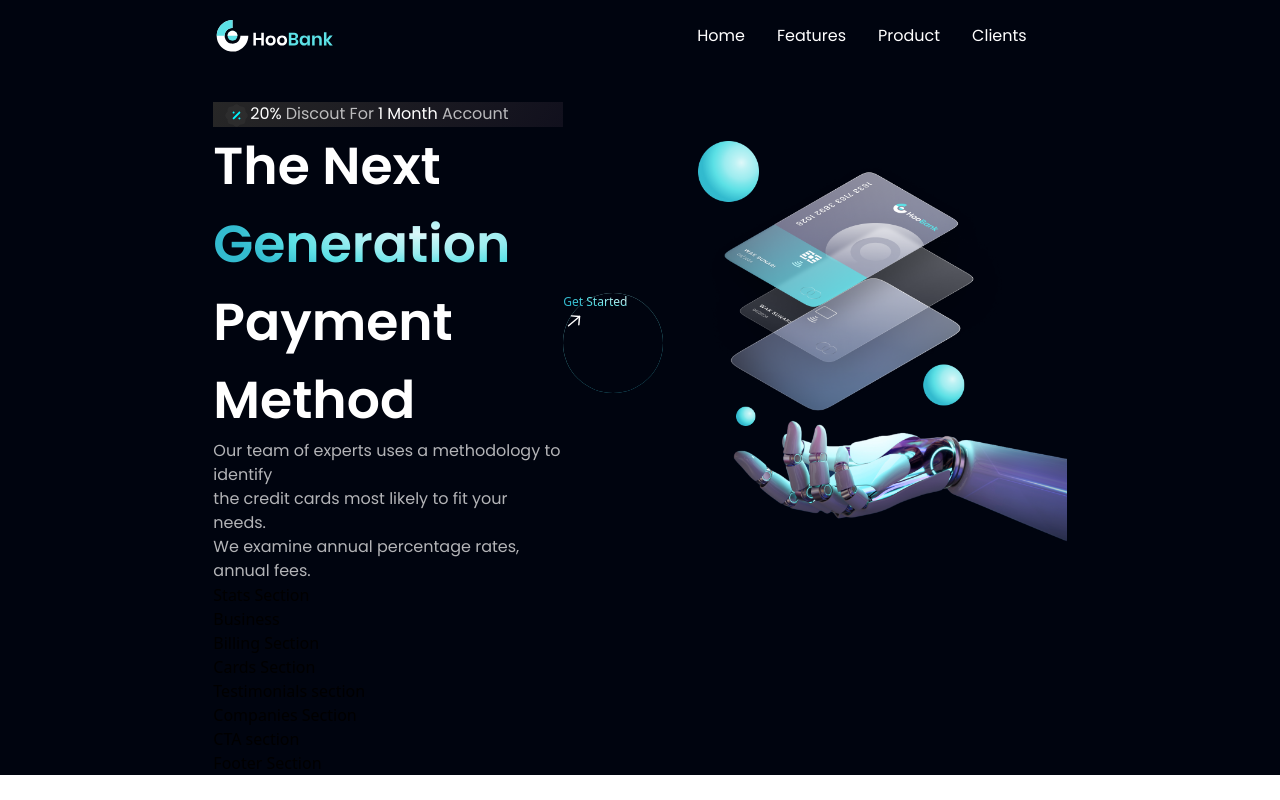
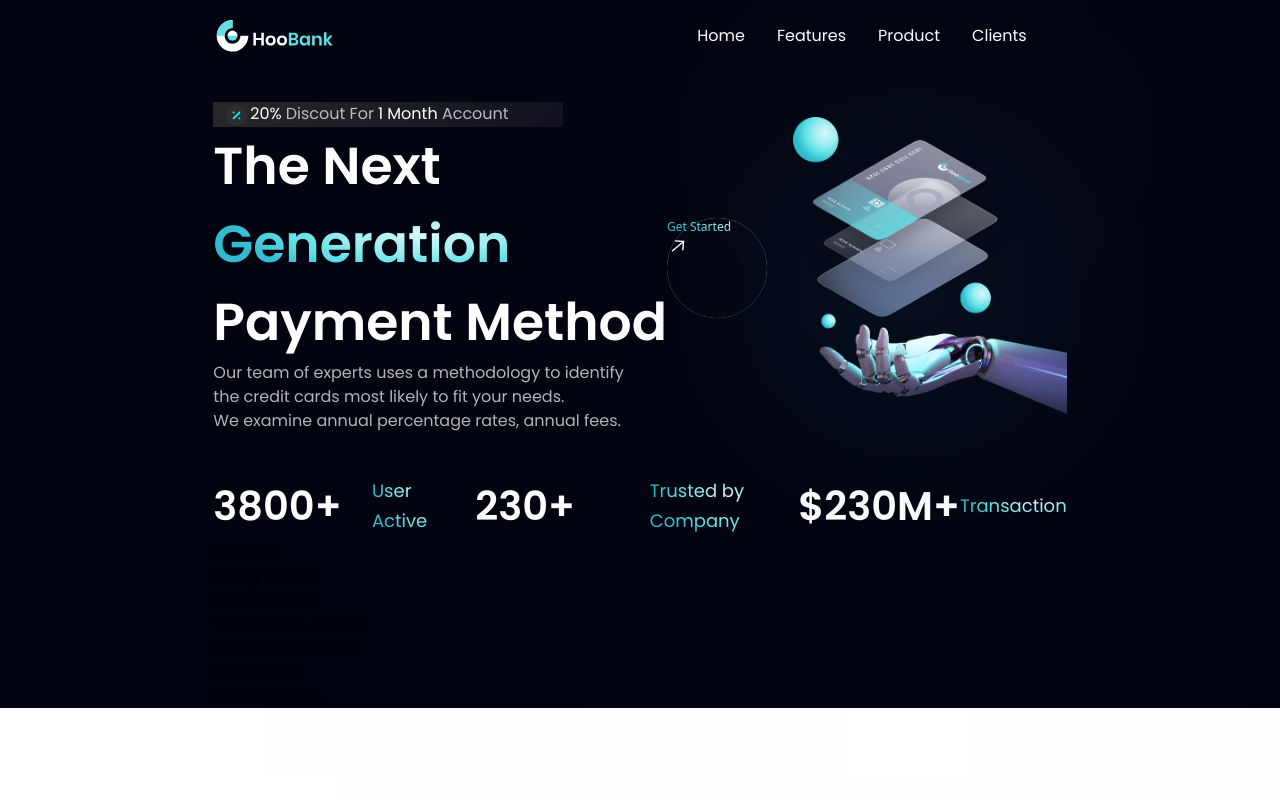
Before and after one commit to bismarkboateng/Hoobank-react-ui, a React (Vite) app: page / in a window 1280 px wide. Built offline with nearby package versions, Linux system fonts and the light colour scheme.

Commit message:
stat section

```diff
--- a/src/components/Hero.jsx
+++ b/src/components/Hero.jsx
@@ -1,5 +1,7 @@
 import React from 'react';
 import { robot, arrowUp, discount } from '../assets';
+import styles from '../style';
+
 
 const Hero = () => {
     return (
@@ -48,12 +50,12 @@
                 </p>
             </div>
 
-            <div>
-                <div className='b-blue-gradient relative z-[0]'/>
-                <div className='white__gradient relative z-[1]'/>
-                <div className='pink__gradient z-[2]'/>
+            <div className={`flex-1 flex ${styles.flexCenter} md:my-0 my-10 relative`}>
 
-                <img src={robot} alt="robot image" className='mt-[3px] w-[500px] md:w-[800px]'/>
+                <img src={robot} alt="robot" className='w-[100%] h-[100%] relative z-[5]'/>
+                <div className='absolute z-[0] w-[40%] h-[35%] top-0 pink__gradient' />
+                <div className='absolute z-[1] w-[80%] h-[80%] rounded-full bottom-40 white__gradient' />
+                <div className='absolute z-[0] w-[50%] h-[50%] right-20 bottom-20 blue__gradient' />
             </div>
 
         </div>
--- a/src/components/Stats.jsx
+++ b/src/components/Stats.jsx
@@ -1,9 +1,19 @@
-import React from 'react'
+import React from 'react';
+import { stats } from '../constants/index';
+import styles from '../style';
 
 const Stats = () => {
   return (
-    <div>
-      Stats Section
+    <div className='flex flex-row mt-10
+        items-center justify-between font-poppins font-normal'>
+      {
+        stats.map( (stat) => (
+          <div key={stat.id} className='flex justify-start font-poppins font-normal items-center'>
+            <h1 className={`${styles.heading2}`}>{ stat.value }</h1>
+            <p className={`${styles.paragraph} ml-0 text-gradient`}>{stat.title}</p>
+          </div>
+        ))
+      }
     </div>
   )
 }
```
